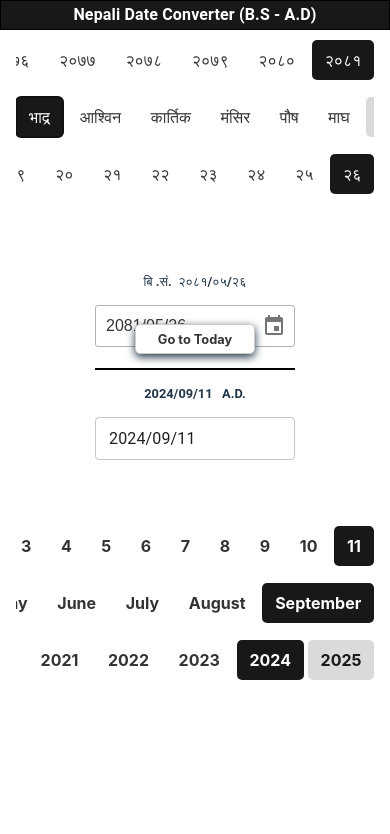
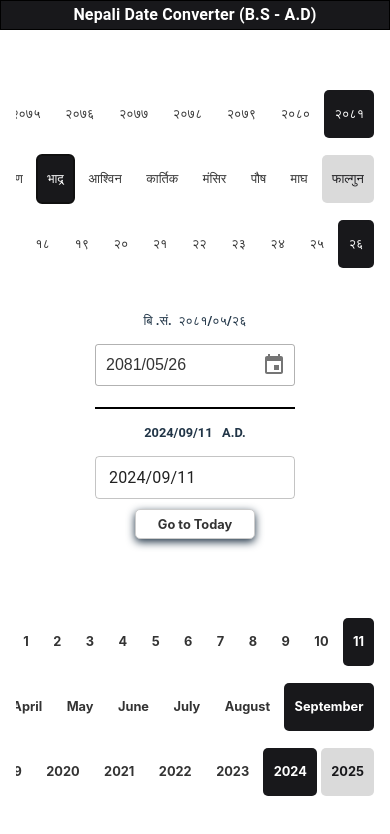
Before and after one commit to bipin-Pariyar2003/Nepali-Date-Picker, a React (Vite) app: page / in a window 390 px wide. Both pictures are taken after a click on the button "भाद्र". Shown: the top 834 px of the page. Built offline with nearby package versions, Linux system fonts and the light colour scheme.

Commit message:
fixed issue of validating date in input field of NepDatePicker

```diff
--- a/dev-dist/sw.js
+++ b/dev-dist/sw.js
@@ -82,7 +82,7 @@ define(['./workbox-54d0af47'], (function (workbox) { 'use strict';
     "revision": "3ca0b8505b4bec776b69afdba2768812"
   }, {
     "url": "index.html",
-    "revision": "0.03vaf7f23t"
+    "revision": "0.5hfped6bu8"
   }], {});
   workbox.cleanupOutdatedCaches();
   workbox.registerRoute(new workbox.NavigationRoute(workbox.createHandlerBoundToURL("index.html"), {
--- a/src/Components/DatePickerUI/index.css
+++ b/src/Components/DatePickerUI/index.css
@@ -1,17 +1,16 @@
 .gatey:not(:empty, .selected-day, .today):hover {
   background-color: #ccc;
-}
-
-.selected-day {
-  /* background-color: #786f80; */
-  background-color: #18181b;
-  color: #ffffff;
 }
 
 .today {
   background-color: #786f99;
 }
 
+.selected-day {
+  background-color: #18181b;
+  color: #ffffff;
+}
+
 .years-select {
   max-height: 50px;
 }
--- a/src/Components/NepDatePicker/index.jsx
+++ b/src/Components/NepDatePicker/index.jsx
@@ -4,6 +4,7 @@ import InsertInvitationIcon from "@mui/icons-material/InsertInvitation";
 import DatePickerUI from "Components/DatePickerUI";
 import { toNepaliNumber } from "assets/RNepaliCalendar";
 import "./styles.css"; // Import your CSS file
+import { isValidDate } from "../UI/MonthYearDayList/setup";
 
 const NepDatePicker = ({ selectedDate, onChange }) => {
   const inputRef = useRef(selectedDate);
@@ -43,7 +44,7 @@ const NepDatePicker = ({ selectedDate, onChange }) => {
     e.target.value = formattedValue; // Update input field
 
     // Check if input matches YYYY/MM/DD format and trigger handleChange
-    if (/^\d{4}\/\d{2}\/\d{2}$/.test(formattedValue)) {
+    if (/^\d{4}\/\d{2}\/\d{2}$/.test(formattedValue) && isValidDate(formattedValue)) {
       onChange(formattedValue);
     }
   };
--- a/src/Components/UI/DisplayList/index.css
+++ b/src/Components/UI/DisplayList/index.css
@@ -20,9 +20,9 @@
 
 @media screen and (max-width: 600px) {
   .box1 {
-    height: 40px;
+    height: 48px;
     padding: "8px";
-    font-size: 1em;
+    font-size: 0.8em;
     display: flex;
     align-items: center;
     justify-content: center;
--- a/src/Views/Home/index.jsx
+++ b/src/Views/Home/index.jsx
@@ -1,6 +1,197 @@
+// import { useState } from "react";
+// import moment from "moment";
+// import { useMediaQuery } from "@mui/material"; // Import useMediaQuery
+// import NepDatePicker from "Components/NepDatePicker";
+// import { ad2bsHandler, bs2adHandler } from "utils";
+
+// import BsView from "Views/BsView";
+// import AdView from "Views/AdView";
+
+// import EngDatePicker from "Components/EngDatePicker";
+// import { Box, Stack, Typography } from "@mui/material";
+// import ResetBtn from "Views/ResetBtn";
+
+// function Home() {
+//   const initialEnglishDate = moment().format("YYYY/MM/DD");
+//   const initialNepaliDate = ad2bsHandler(initialEnglishDate);
+
+//   // State
+//   const [selectedNepaliDate, setSelectedNepaliDate] = useState(initialNepaliDate);
+//   const [selectedEnglishDate, setSelectedEnglishDate] = useState(initialEnglishDate);
+
+//   // Handling Nepali date change
+//   const handleNepaliDateChange = (date) => {
+//     setSelectedNepaliDate(date);
+//     const engDate = bs2adHandler(date);
+//     setSelectedEnglishDate(engDate);
+//   };
+
+//   // Handling English date change
+//   const handleEngDateChange = (date) => {
+//     setSelectedEnglishDate(date);
+//     const nepDate = ad2bsHandler(date);
+//     setSelectedNepaliDate(nepDate);
+//   };
+
+//   return (
+//     <Stack
+//       sx={{
+//         height: { xs: "100%", md: "100svh" },
+//         gap: { xs: 0, md: 2 },
+//       }}
+//     >
+//       {/* Heading */}
+//       <Box
+//         className="heading"
+//         sx={{
+//           height: { xs: "30px", md: "50px" },
+//           textAlign: "center",
+//           // mb: { xs: 1, md: 0 },
+//         }}
+//       >
+//         <Typography
+//           sx={{
+//             fontSize: { xs: "1rem", md: "1.5rem" },
+//             fontWeight: "bold",
+//           }}
+//         >
+//           Nepali Date Converter (B.S - A.D)
+//         </Typography>
+//       </Box>
+
+//       {/* Main Container */}
+//       <Stack
+//         direction={{ xs: "column", md: "row" }}
+//         gap={{ xs: 2, md: 2 }}
+//         sx={{
+//           overflow: "hidden",
+//           width: "100%",
+//           flex: 1,
+//         }}
+//       >
+//         {/* B.S View */}
+//         <Stack
+//           sx={{
+//             gap: { xs: 0, md: 2 },
+//             // border: "1px solid black",
+//             flex: 1,
+//             m: { xs: 1, md: 2 },
+//             mt: { xs: 1, md: 0 },
+//           }}
+//         >
+//           <BsView selectedDate={selectedNepaliDate} onChange={handleNepaliDateChange} />
+//         </Stack>
+
+//         {/* Date Pickers */}
+
+//         {/* <Box
+//           sx={{
+//             display: "flex",
+//             flexDirection: "column",
+//             gap: { xs: "10px", md: "20px" },
+//             padding: { xs: "0px", md: "20px" },
+//             alignItems: "center",
+//             justifyContent: "center",
+//             flex: 1,
+//             width: { xs: "100%", md: "350px" },
+//             margin: "0 auto",
+//           }}
+//         >
+//           <NepDatePicker
+//             selectedDate={selectedNepaliDate}
+//             onChange={handleNepaliDateChange}
+//             sx={{ width: { xs: "80%", sm: "100%" } }}
+//           />
+//           <EngDatePicker
+//             sx={{ height: "min-content", width: { xs: "80%", sm: "100%" } }}
+//             selectedDate={selectedEnglishDate}
+//             onChange={handleEngDateChange}
+//           />
+//           <Box sx={{ flexGrow: 1 }} />
+
+//           {selectedEnglishDate !== initialEnglishDate && (
+//             <ResetBtn
+//               setSelectedEnglishDate={setSelectedEnglishDate}
+//               onChange={handleEngDateChange}
+//             />
+//           )}
+//         </Box> */}
+
+//         <Box
+//           sx={{
+//             display: "flex",
+//             flexDirection: "column",
+//             alignItems: "center",
+//             justifyContent: "center", // Keeps everything centered
+//             flex: 1,
+//             width: { xs: "100%", md: "350px" },
+//             margin: "0 auto",
+//             position: "relative", // Make this a relative container for positioning elements
+//             height: "100%", // Ensure full height is available to center content
+//           }}
+//         >
+//           {/* Stack to center Date Pickers */}
+//           <Stack
+//             spacing={2}
+//             alignItems="center"
+//             sx={{
+//               height: "auto", // Ensures height is based on content, no stretching
+//               justifyContent: "center", // Keeps date pickers centered
+//               position: "relative", // Relative positioning of content inside
+//             }}
+//           >
+//             <NepDatePicker
+//               selectedDate={selectedNepaliDate}
+//               onChange={handleNepaliDateChange}
+//               sx={{ width: { xs: "80%", sm: "100%" } }}
+//             />
+//             <EngDatePicker
+//               sx={{ height: "min-content", width: { xs: "80%", sm: "100%" } }}
+//               selectedDate={selectedEnglishDate}
+//               onChange={handleEngDateChange}
+//             />
+//           </Stack>
+
+//           {/* Reset Button positioned absolutely at the bottom */}
+//           {selectedEnglishDate !== initialEnglishDate && (
+//             <Box
+//               sx={{
+//                 position: "absolute", // Position the reset button at the bottom
+//                 bottom: "80px",
+//                 width: "100%",
+//                 textAlign: "center",
+//                 paddingBottom: "16px", // Add some padding for spacing
+//               }}
+//             >
+//               <ResetBtn
+//                 setSelectedEnglishDate={setSelectedEnglishDate}
+//                 onChange={handleEngDateChange}
+//               />
+//             </Box>
+//           )}
+//         </Box>
+
+//         {/* A.D View */}
+//         <Stack
+//           sx={{
+//             gap: { xs: 0, md: 2 },
+//             flex: 1,
+//             m: { xs: 1, md: 2 },
+//             mt: { xs: 0, md: 0 },
+//           }}
+//         >
+//           <AdView selectedDate={selectedEnglishDate} onChange={handleEngDateChange} />
+//         </Stack>
+//       </Stack>
+//     </Stack>
+//   );
+// }
+
+// export default Home;
+
 import { useState } from "react";
 import moment from "moment";
-import { useMediaQuery } from "@mui/material"; // Import useMediaQuery
+import { useMediaQuery } from "@mui/material";
 import NepDatePicker from "Components/NepDatePicker";
 import { ad2bsHandler, bs2adHandler } from "utils";
 
@@ -15,18 +206,15 @@ function Home() {
   const initialEnglishDate = moment().format("YYYY/MM/DD");
   const initialNepaliDate = ad2bsHandler(initialEnglishDate);
 
-  // State
   const [selectedNepaliDate, setSelectedNepaliDate] = useState(initialNepaliDate);
   const [selectedEnglishDate, setSelectedEnglishDate] = useState(initialEnglishDate);
 
-  // Handling Nepali date change
   const handleNepaliDateChange = (date) => {
     setSelectedNepaliDate(date);
     const engDate = bs2adHandler(date);
     setSelectedEnglishDate(engDate);
   };
 
-  // Handling English date change
   const handleEngDateChange = (date) => {
     setSelectedEnglishDate(date);
     const nepDate = ad2bsHandler(date);
@@ -36,17 +224,15 @@ function Home() {
   return (
     <Stack
       sx={{
-        height: { xs: "100%", md: "100svh" },
-        gap: { xs: 0, md: 2 },
+        height: "100svh",
+        gap: { xs: 2, md: 2 }, // Added gap for mobile view
       }}
     >
-      {/* Heading */}
       <Box
         className="heading"
         sx={{
           height: { xs: "30px", md: "50px" },
           textAlign: "center",
-          // mb: { xs: 1, md: 0 },
         }}
       >
         <Typography
@@ -59,22 +245,23 @@ function Home() {
         </Typography>
       </Box>
 
-      {/* Main Container */}
       <Stack
         direction={{ xs: "column", md: "row" }}
-        gap={{ xs: 8, md: 2 }}
+        gap={{ xs: 2, md: 2 }}
         sx={{
           overflow: "hidden",
           width: "100%",
           flex: 1,
+          // alignItems: "stretch", // Ensure children stretch to full height
+          alighItems: { xs: "space-between", md: "center" },
         }}
       >
         {/* B.S View */}
         <Stack
           sx={{
-            gap: { xs: 0, md: 2 },
-            // border: "1px solid black",
+            gap: { xs: 2, md: 2 },
             flex: 1,
+            justifyContent: { xs: "center" },
             m: { xs: 1, md: 2 },
             mt: { xs: 1, md: 0 },
           }}
@@ -82,19 +269,27 @@ function Home() {
           <BsView selectedDate={selectedNepaliDate} onChange={handleNepaliDateChange} />
         </Stack>
 
-        {/* Date Pickers */}
-
         {/* <Box
           sx={{
             display: "flex",
             flexDirection: "column",
-            gap: { xs: "10px", md: "20px" },
-            padding: { xs: "0px", md: "20px" },
-            alignItems: "center",
-            justifyContent: "center",
+
+            justifyContent: { xs: "flex-start", md: "center" },
             flex: 1,
             width: { xs: "100%", md: "350px" },
             margin: "0 auto",
+            position: "relative",
+            height: "100%",
+          }}
+        >
+
+          <Stack
+            spacing={2}
+            alignItems="center"
+            sx={{
+              height: "auto",
+              justifyContent: { md: "center" },
+              position: "relative",
             }}
           >
             <NepDatePicker
@@ -107,13 +302,23 @@ function Home() {
               selectedDate={selectedEnglishDate}
               onChange={handleEngDateChange}
             />
-          <Box sx={{ flexGrow: 1 }} />
+          </Stack>
+
 
           {selectedEnglishDate !== initialEnglishDate && (
+            <Box
+              sx={{
+                position: { xs: "static", md: "absolute" },
+                bottom: "80px",
+                width: "100%",
+                textAlign: "center",
+              }}
+            >
               <ResetBtn
                 setSelectedEnglishDate={setSelectedEnglishDate}
                 onChange={handleEngDateChange}
               />
+            </Box>
           )}
         </Box> */}
 
@@ -121,13 +326,13 @@ function Home() {
           sx={{
             display: "flex",
             flexDirection: "column",
-            alignItems: "center",
-            justifyContent: "center", // Keeps everything centered
+            justifyContent: { xs: "flex-start", md: "center" },
             flex: 1,
             width: { xs: "100%", md: "350px" },
             margin: "0 auto",
-            position: "relative", // Make this a relative container for positioning elements
-            height: "100%", // Ensure full height is available to center content
+            position: "relative",
+            height: "100%",
+            mt: { xs: "-20px", md: "0px" }, // Move date picker up on mobile (adjust the value as needed)
           }}
         >
           {/* Stack to center Date Pickers */}
@@ -135,9 +340,9 @@ function Home() {
             spacing={2}
             alignItems="center"
             sx={{
-              height: "auto", // Ensures height is based on content, no stretching
-              justifyContent: "center", // Keeps date pickers centered
-              position: "relative", // Relative positioning of content inside
+              height: "auto",
+              justifyContent: { md: "center" },
+              position: "relative",
             }}
           >
             <NepDatePicker
@@ -156,11 +361,10 @@ function Home() {
           {selectedEnglishDate !== initialEnglishDate && (
             <Box
               sx={{
-                position: "absolute", // Position the reset button at the bottom
-                bottom: "80px",
+                position: { xs: "static", md: "absolute" },
+                bottom: { xs: 0, md: "80px" },
                 width: "100%",
                 textAlign: "center",
-                paddingBottom: "16px", // Add some padding for spacing
               }}
             >
               <ResetBtn
@@ -174,8 +378,9 @@ function Home() {
         {/* A.D View */}
         <Stack
           sx={{
-            gap: { xs: 0, md: 2 },
+            gap: { xs: 2, md: 2 },
             flex: 1,
+            justifyContent: { xs: "center" },
             m: { xs: 1, md: 2 },
             mt: { xs: 0, md: 0 },
           }}
```
Lines whose indentation alone changed are shown as unchanged.
